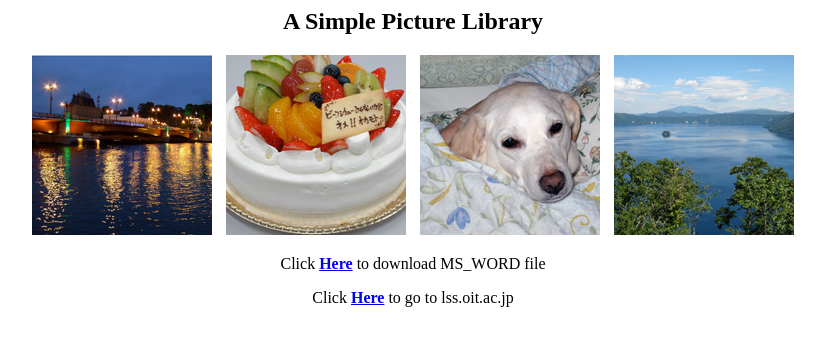
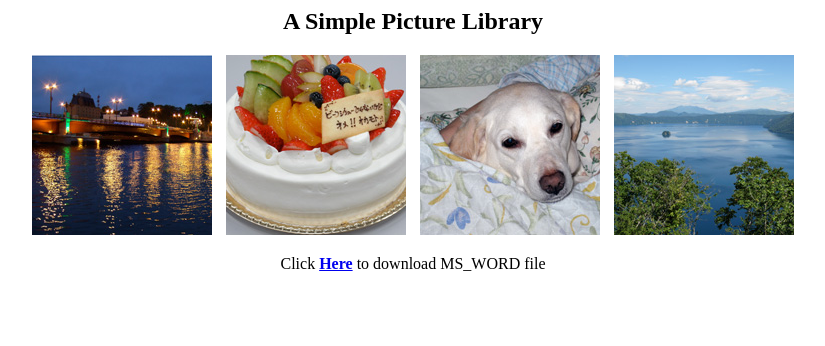
Before and after one commit to quantumshiro/Practice-creating-a-server, a plain HTML site: page day3/picture.html in a window 1280 px wide. Shown: the whole page, without its empty margins (227-1052 px from the left). Drawn offline with Linux system fonts and the light colour scheme.

Commit message:
change content

```diff
--- a/day3/picture.html
+++ b/day3/picture.html
@@ -10,6 +10,5 @@
 		<img src="j3.jpg" width="180" height="180" hspace="5" />
 		<img src="j4.jpg" width="180" height="180" hspace="5" /></p>
 <p align="center">Click <a href="wordfile.docx"><strong>Here</strong></a> to download MS_WORD file</p>
-<p align="center">Click <a href="http://lss.oit.ac.jp"><strong>Here</strong></a> to go to lss.oit.ac.jp</p>
 </body>
 </html>
```
